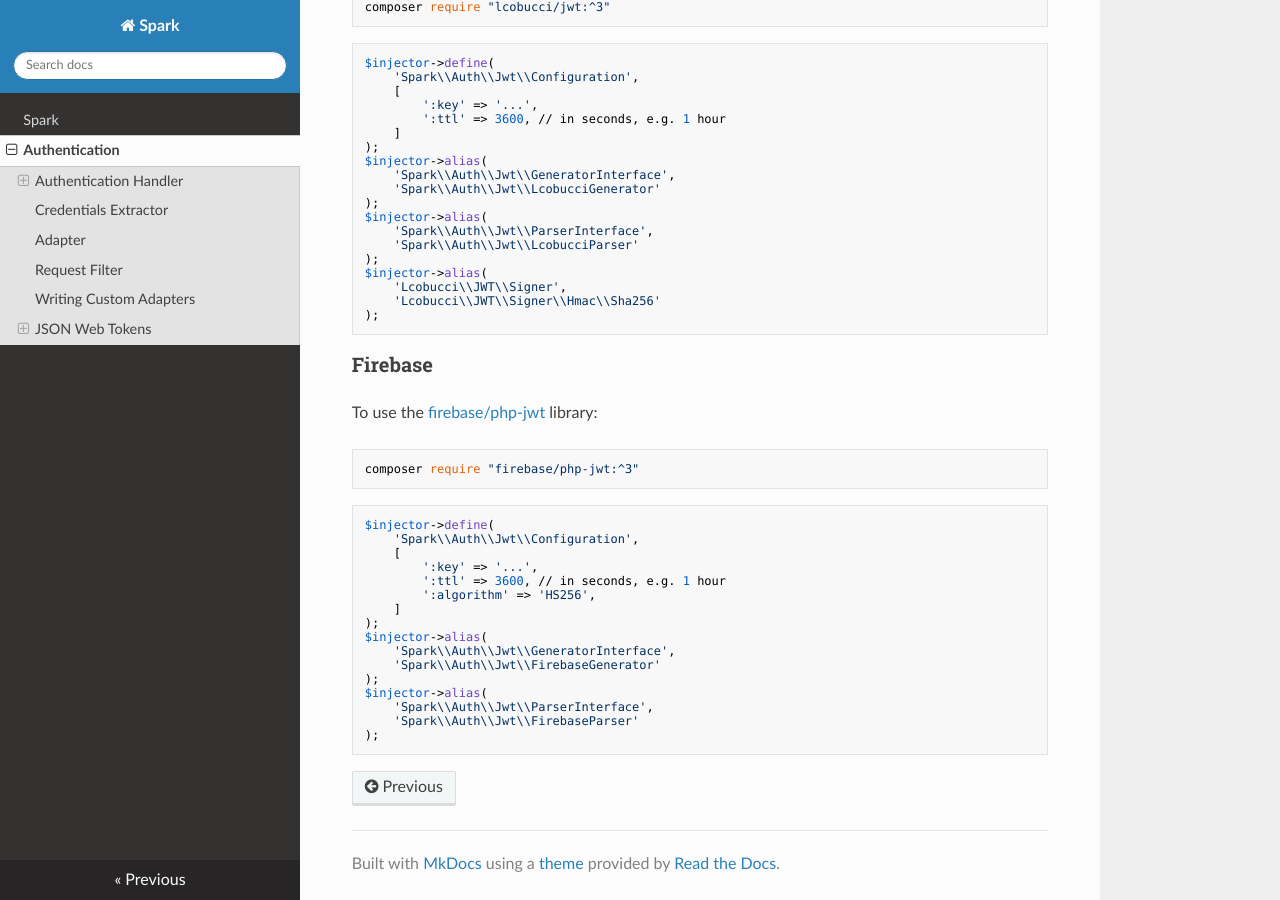
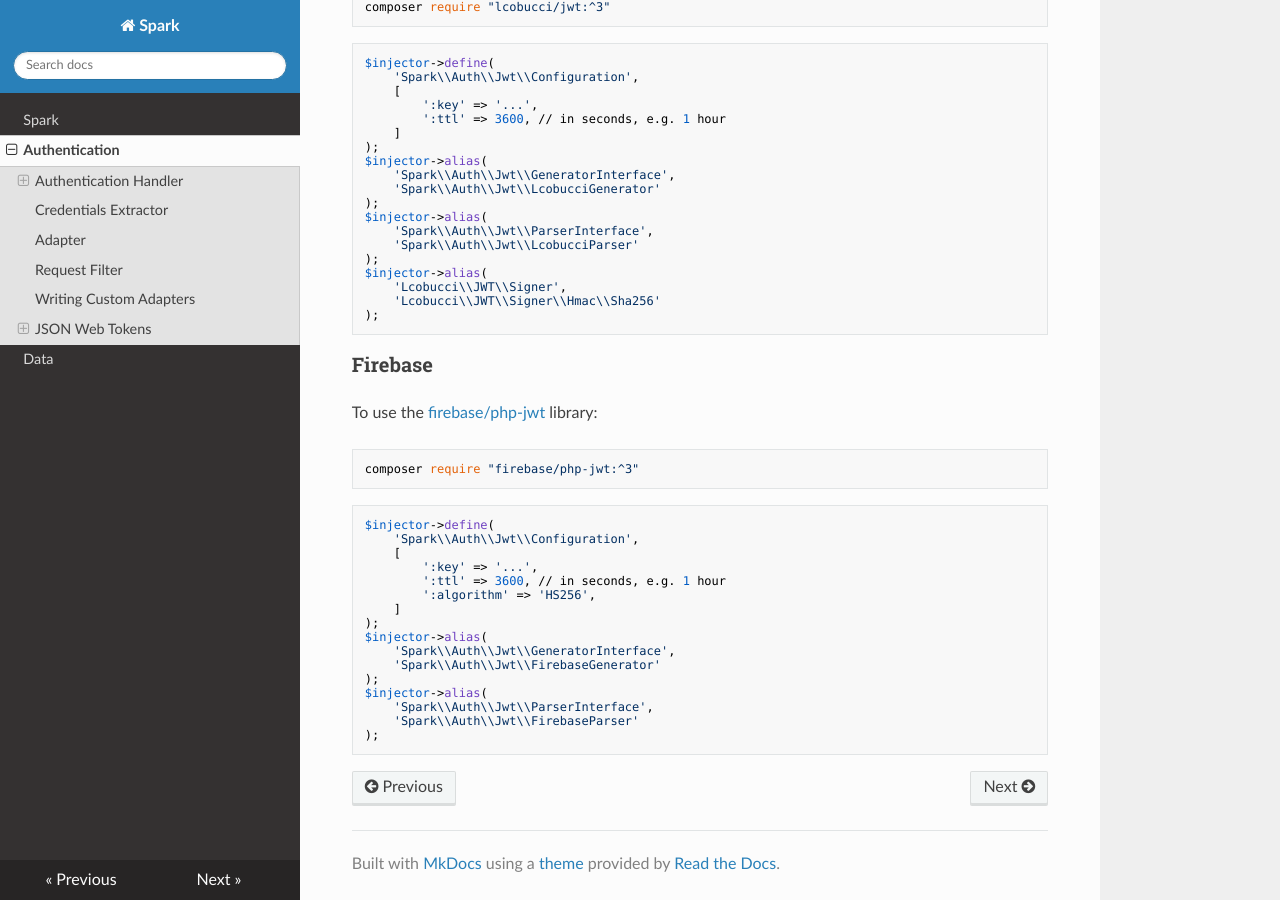
Before and after one commit to equip/framework, an MkDocs documentation site: the page built from docs/auth.md, in a window 1280 px wide and 900 px high, scrolled down 4066 px. Built offline with MkDocs 1.6.1, drawn with Linux system fonts in a browser that asks for light colours; nearby versions of some CDN libraries; old or Windows-style settings are respelled for this version of MkDocs.

Commit message:
Add missing Data section to mkdocs.yml

```diff
--- a/mkdocs.yml
+++ b/mkdocs.yml
@@ -3,3 +3,4 @@ theme: 'readthedocs'
 pages:
 - Spark: index.md
 - Authentication: auth.md
+- Data: data.md
```
